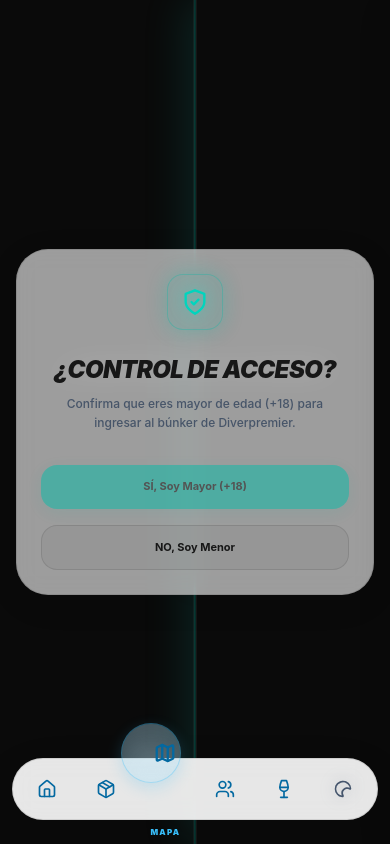
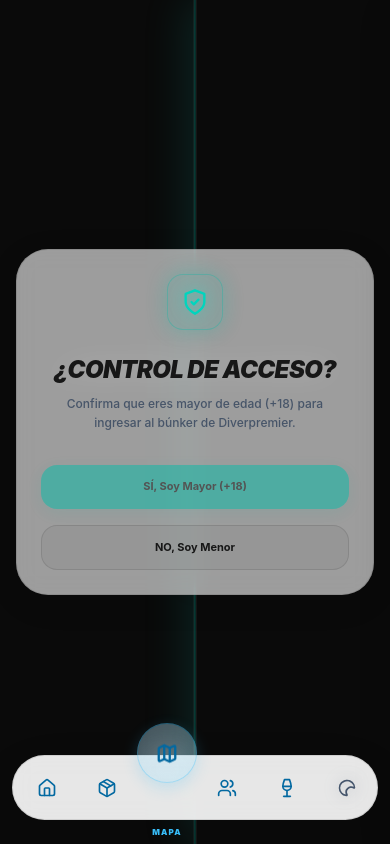
Before and after one commit to Neosergio09/diverpremier, an Astro site: page /mapa in a window 390 px wide. Shown: the top 844 px of the page. Built offline with nearby package versions, Linux system fonts and the light colour scheme; Astro itself is replaced by a stand-in of ours.

Commit message:
Calibration: Geometric Precision Calibration on MagicNavbar (360px grid & 34.5px vertical shift)

```diff
--- a/src/components/ui/MagicNavbar.astro
+++ b/src/components/ui/MagicNavbar.astro
@@ -26,7 +26,7 @@ const currentIndex = activeIndex === -1 ? 2 : activeIndex;
     <nav
         id="magic-navbar"
         transition:persist="magic-navbar"
-        class="navigation magic-navbar pointer-events-auto relative w-full max-w-[95vw] h-[62px] bg-white/[0.05] backdrop-blur-md rounded-full flex justify-center items-center px-2 shadow-[0_20px_50px_rgba(0,0,0,0.5)] border border-white/5"
+        class="navigation magic-navbar pointer-events-auto relative w-full max-w-[95vw] h-[65px] bg-white/[0.05] backdrop-blur-md rounded-full flex justify-center items-center px-1 shadow-[0_20px_50px_rgba(0,0,0,0.5)] border border-white/5"
     >
         <div
             class="relative w-full max-w-[360px]"
@@ -34,7 +34,7 @@ const currentIndex = activeIndex === -1 ? 2 : activeIndex;
         >
             <!-- Active Page Indicator Bubble -->
             <div
-                class="indicator absolute top-[-35px] left-0 w-[60px] h-[60px] bg-neon-blue/20 backdrop-blur-xl rounded-full border border-white/30 transition-all duration-500 ease-[cubic-bezier(0.68,-0.55,0.265,1.55)] z-0 shadow-[0_10px_30px_rgba(56,189,248,0.4)]"
+                class="indicator absolute top-[-32px] left-0 w-[60px] h-[60px] bg-neon-blue/20 backdrop-blur-xl rounded-full border border-white/30 transition-all duration-500 ease-[cubic-bezier(0.68,-0.55,0.265,1.55)] z-0 shadow-[0_10px_30px_rgba(56,189,248,0.4)]"
             >
                 <div
                     class="absolute inset-0 rounded-full bg-gradient-to-b from-white/20 to-transparent"
@@ -48,7 +48,7 @@ const currentIndex = activeIndex === -1 ? 2 : activeIndex;
                 {
                     navItems.map((item, index) => (
                         <li
-                            class={`relative w-[52px] sm:w-[60px] h-[62px] z-10 flex-shrink-0 group ${
+                            class={`relative w-[60px] h-[65px] z-10 flex-shrink-0 group ${
                                 index === currentIndex ? "active" : ""
                             }`}
                         >
@@ -56,7 +56,7 @@ const currentIndex = activeIndex === -1 ? 2 : activeIndex;
                                 href={item.href}
                                 class="relative flex justify-center items-center flex-col w-full h-full"
                             >
-                                <span class="icon relative block text-white/30 transition-all duration-500 will-change-transform group-[.active]:text-white group-[.active]:scale-110 group-[.active]:-translate-y-[36px]">
+                                <span class="icon relative block text-white/30 transition-all duration-500 will-change-transform group-[.active]:text-white group-[.active]:scale-110 group-[.active]:-translate-y-[34.5px]">
                                     <item.icon
                                         size={20}
                                         strokeWidth={
@@ -75,7 +75,7 @@ const currentIndex = activeIndex === -1 ? 2 : activeIndex;
 
                 <!-- Theme Toggle (6th Item) -->
                 <li
-                    class="relative w-[52px] sm:w-[60px] h-[62px] z-10 flex-shrink-0"
+                    class="relative w-[60px] h-[65px] z-10 flex-shrink-0"
                 >
                     <button
                         id="magic-theme-toggle"
@@ -106,16 +106,8 @@ const currentIndex = activeIndex === -1 ? 2 : activeIndex;
        INDICATOR POSITIONING
        ═══════════════════════════════════════════ */
     .indicator {
-        /* Each nav item is fluid; compute offset based on item width fraction */
-        /* On mobile, item is 52px, indicator is 60px. To center: (60-52)/2 = 4px offset */
-        transform: translateX(calc(var(--active-index) * 52px - 4px));
-    }
-
-    @media (min-width: 640px) {
-        .indicator {
-            /* On desktop/sm, both item and indicator are 60px */
-            transform: translateX(calc(var(--active-index) * 60px));
-        }
+        /* Exact 60px linear grid matrix. Zero arbitrary offsets. */
+        transform: translateX(calc(var(--active-index) * 60px));
     }
 
     /* Subtle pulse on the active bubble */
```
